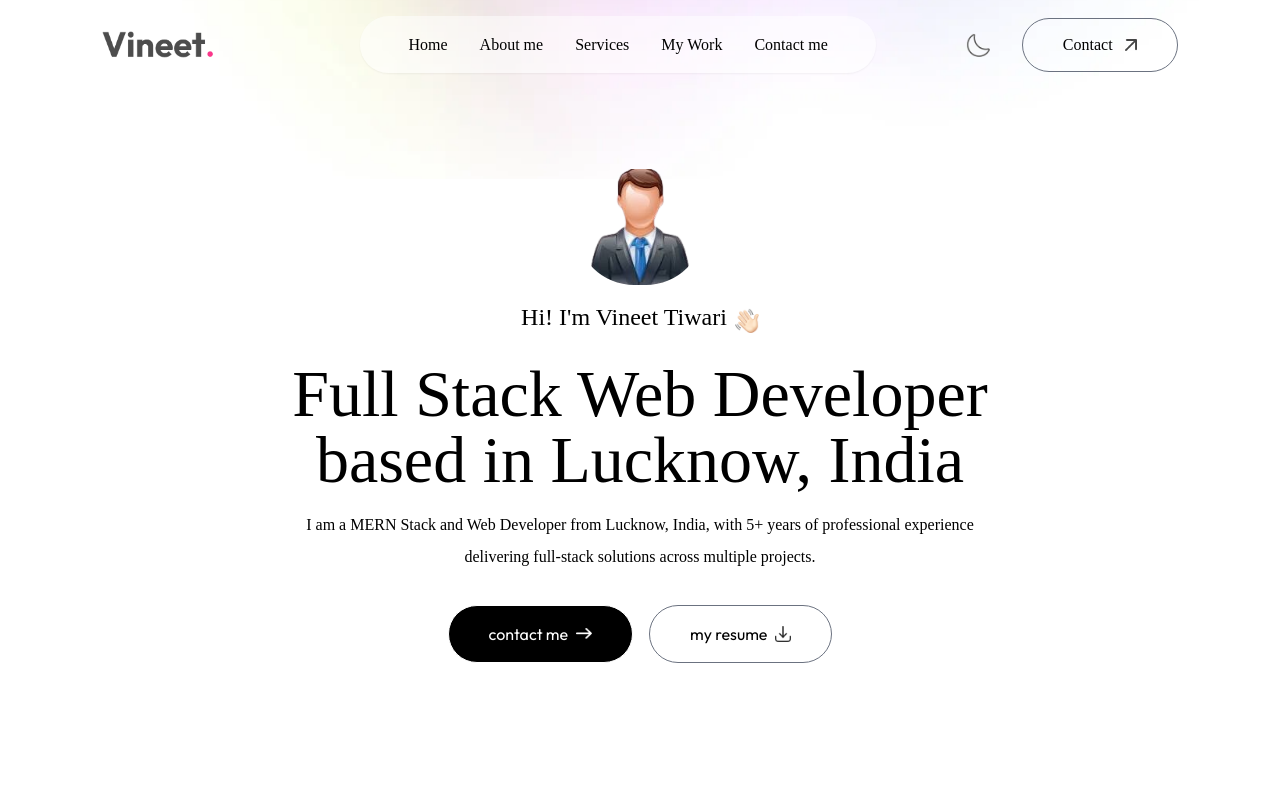
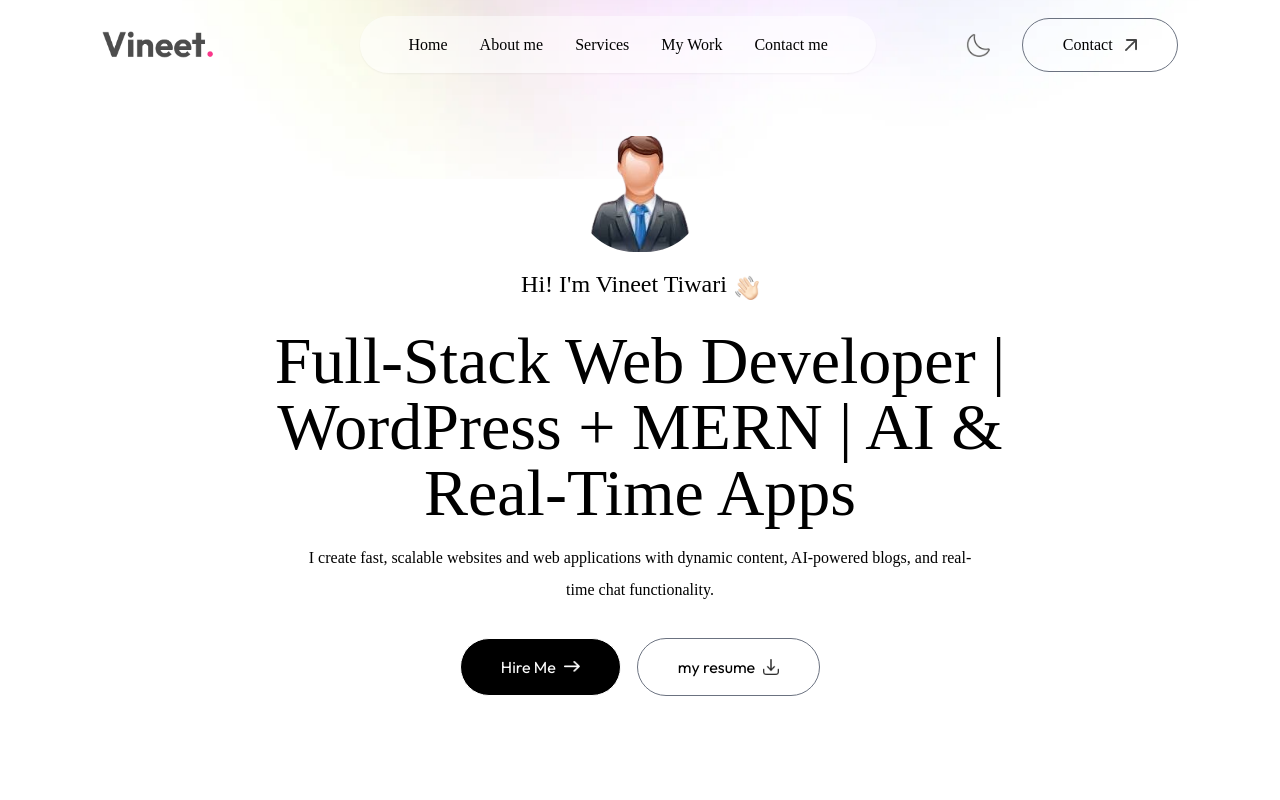
Before and after one commit to vineettiwari1708/portfolio, a Next.js app: page / in a window 1280 px wide. Shown: the top 800 px of the page. Built offline with nearby package versions, Linux system fonts and the light colour scheme; a web font is replaced by a local one.

Commit message:
Update Header.jsx

```diff
--- a/components/Header.jsx
+++ b/components/Header.jsx
@@ -24,14 +24,14 @@ const Header = () => {
     whileInView={{y: 0, opacity: 1}}
     transition={{duration: 0.8, delay: 0.5}}
     className='text-3xl sm:text-6xl lg:text-[66px] font-Ovo'>
-        Full Stack Web Developer based in Lucknow, India</motion.h1>
+        Full-Stack Web Developer | WordPress + MERN | AI & Real-Time Apps</motion.h1>
 
         <motion.p
         initial={{opacity: 0}}
         whileInView={{opacity: 1}}
         transition={{duration: 0.6, delay: 0.7}}
         className='max-w-2xl mx-auto font-Ovo'>
-        I am a MERN Stack and Web Developer from Lucknow, India, with 5+ years of professional experience delivering full-stack solutions across multiple projects.
+        I create fast, scalable websites and web applications with dynamic content, AI-powered blogs, and real-time chat functionality.
         </motion.p>
 
         <div className='flex flex-col sm:flex-row items-center gap-4 mt-4'>
@@ -41,7 +41,7 @@ const Header = () => {
             transition={{duration: 0.6, delay: 1}}
             href="#contact"
             className='px-10 py-3 border border-white rounded-full bg-black text-white flex items-center gap-2 dark:bg-transparent'
-            >contact me <Image src={assets.right_arrow_white} alt='' className='w-4'/></motion.a>
+            >Hire Me<Image src={assets.right_arrow_white} alt='' className='w-4'/></motion.a>
 
             <motion.a
             initial={{y: 30, opacity: 0}}
```
